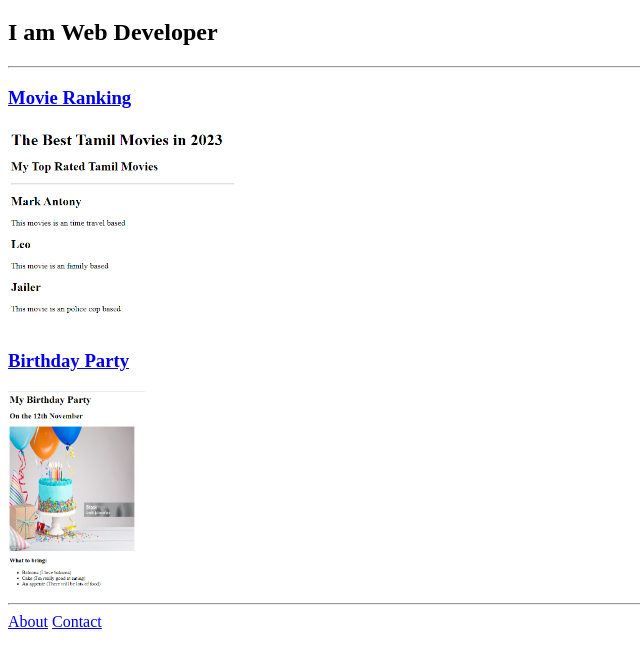
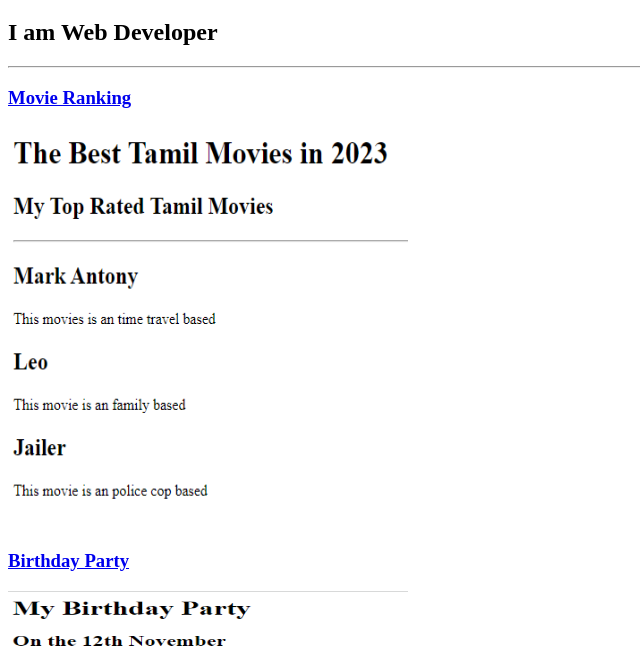
Before and after one commit to Rajkumargms/html-Portfolio, a plain HTML site: page index.html in a window 1280 px wide. Shown: the part 61-722 px from the top of the page, without its empty margins (0-640 px from the left). Drawn offline with Linux system fonts and the light colour scheme.

Commit message:
Update index.html

```diff
--- a/index.html
+++ b/index.html
@@ -10,9 +10,9 @@
     <h2>I am Web Developer</h2>
     <hr>
     <h3><a href="./Movies.html">Movie Ranking</a></h3>
-    <img src="../Images/movies.png" height="200" alt="movies">
+    <img src="../Images/movies.png" height="400" width="400" alt="movies">
     <h3><a href="./Birthday.html">Birthday Party</a></h3>
-    <img src="../Images/birthday.png" height="200" alt="cake">
+    <img src="../Images/birthday.png" height="400" width="400" alt="cake">
     <hr>
     <a href="./about.html">About</a>
     <a href="./contact.html">Contact</a>
```
